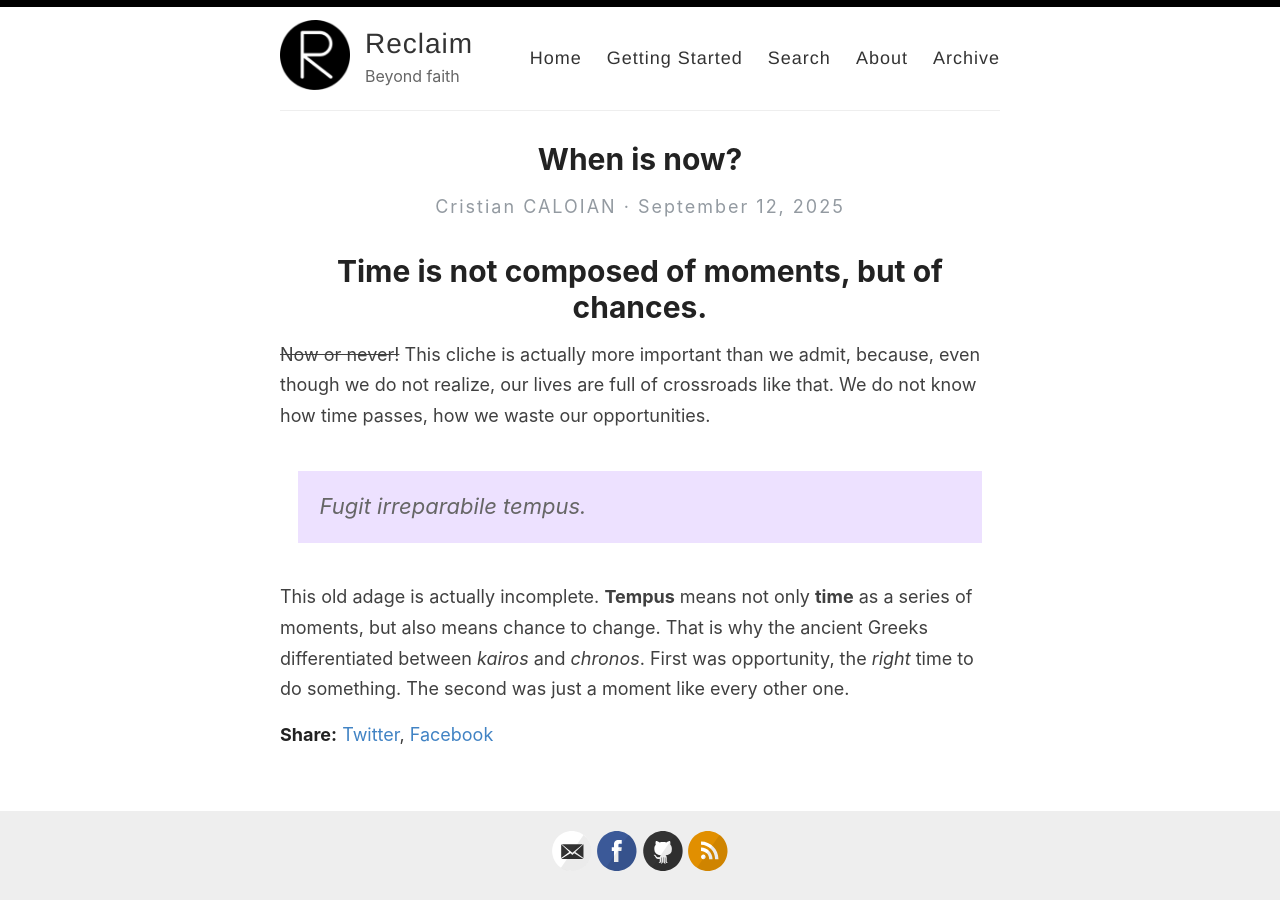
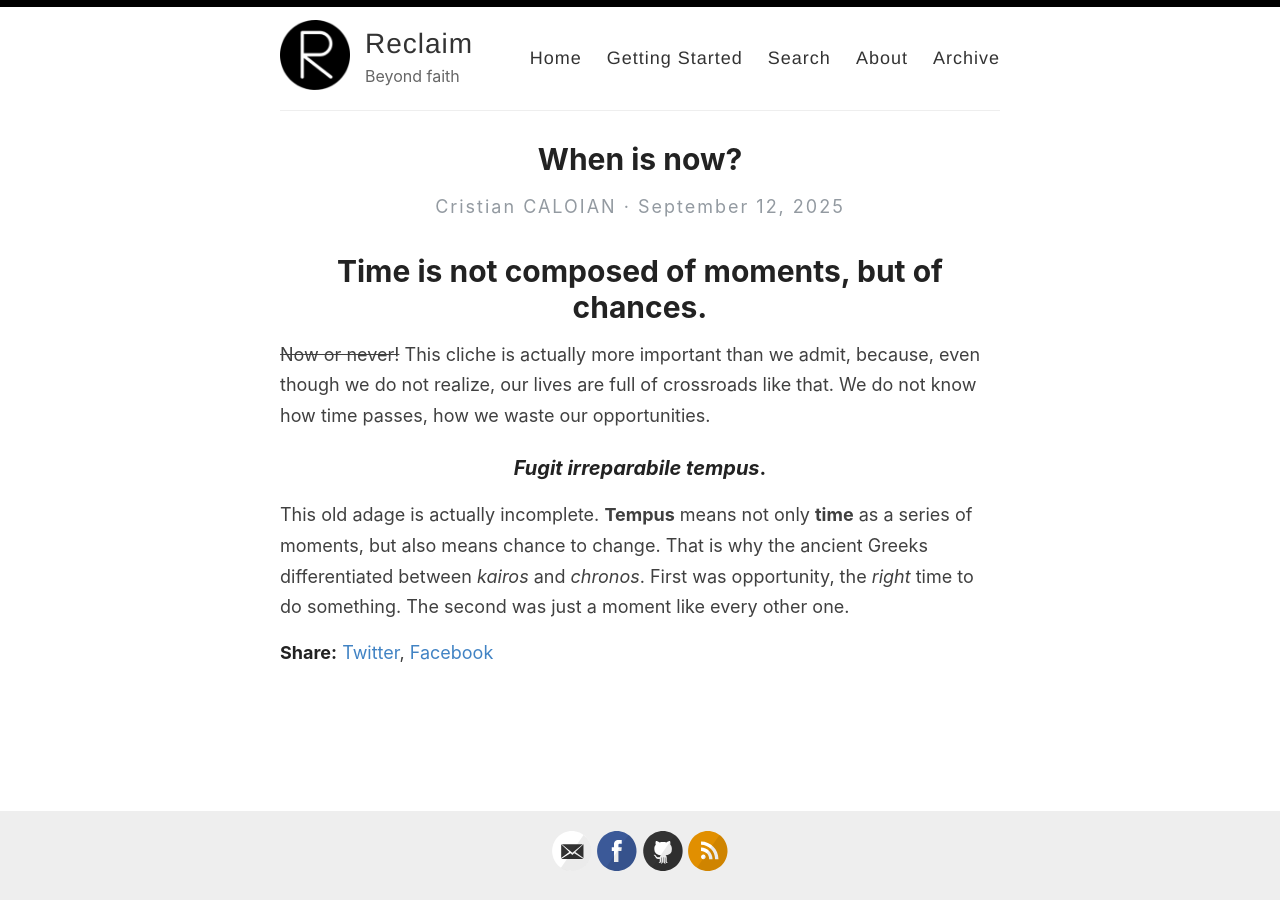
Before and after one commit to Cristian-CALOIAN/reverie, a Jekyll site: the page built from _posts/2025-09-12-time.md, in a window 1280 px wide. Built offline with Jekyll 4.4.1, drawn with Linux system fonts in a browser that asks for light colours.

```diff
--- a/_posts/2025-09-12-time.md
+++ b/_posts/2025-09-12-time.md
@@ -5,6 +5,6 @@ categories: []
 ---
 # Time is not composed of moments, but of chances.
 ~~Now or never!~~ This cliche is actually more important than we admit, because, even though we do not realize, our lives are full of crossroads like that. We do not know how time passes, how we waste our opportunities.
->Fugit irreparabile tempus.
+### *Fugit irreparabile tempus*.
 
 This old adage is actually incomplete. **Tempus** means not only **time** as a series of moments, but also means chance to change. That is why the ancient Greeks differentiated between *kairos* and *chronos*. First was opportunity, the *right* time to do something. The second was just a moment like every other one.
```
